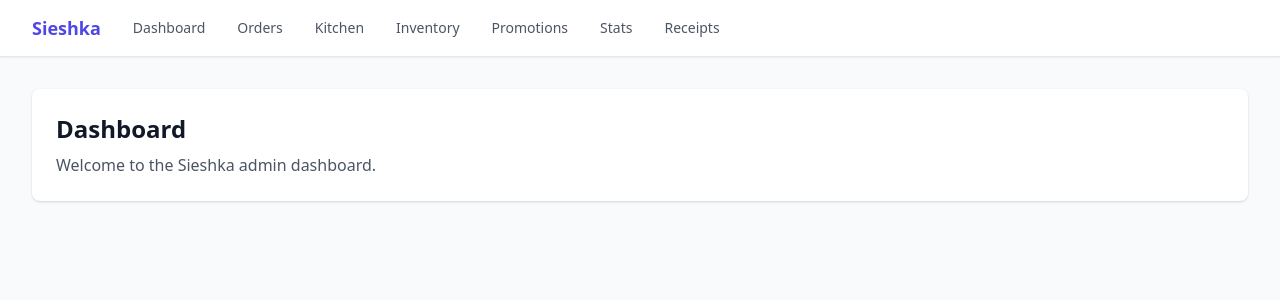
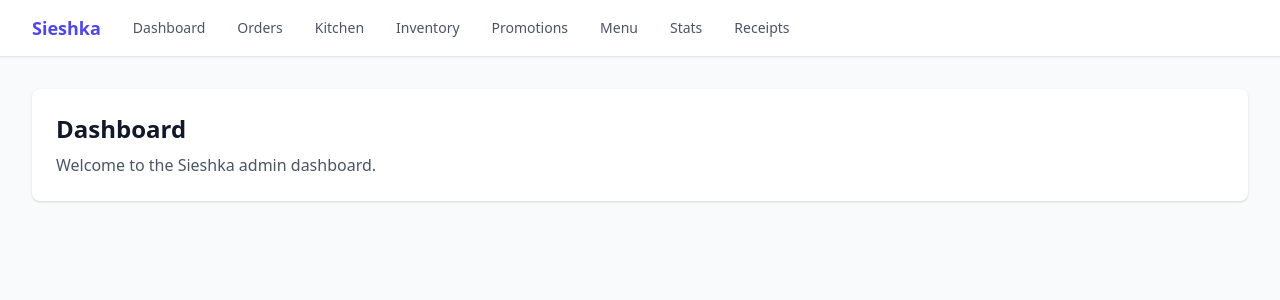
Before and after one commit to Ale007XD/sieshka, a Python web app: template app/web/templates/dashboard_home.html in a window 1280 px wide. Shown: the top 300 px of the page. Run offline with Jinja, Linux system fonts and the light colour scheme; the template is opened without the code that fills it, so the values that code supplies are empty; some libraries are stand-ins or nearby versions.

Commit message:
nav: add Menu link to admin navigation

```diff
--- a/app/web/templates/base.html
+++ b/app/web/templates/base.html
@@ -18,6 +18,7 @@
         <a href="/admin/ui/kitchen" class="text-gray-600 hover:text-indigo-600 text-sm font-medium">Kitchen</a>
         <a href="/admin/ui/inventory" class="text-gray-600 hover:text-indigo-600 text-sm font-medium">Inventory</a>
         <a href="/admin/ui/promotions" class="text-gray-600 hover:text-indigo-600 text-sm font-medium">Promotions</a>
+        <a href="/admin/ui/menu" class="text-gray-600 hover:text-indigo-600 text-sm font-medium">Menu</a>
         <a href="/admin/ui/stats" class="text-gray-600 hover:text-indigo-600 text-sm font-medium">Stats</a>
         <a href="/admin/ui/orders" class="text-gray-600 hover:text-indigo-600 text-sm font-medium">Receipts</a>
       </div>
```
